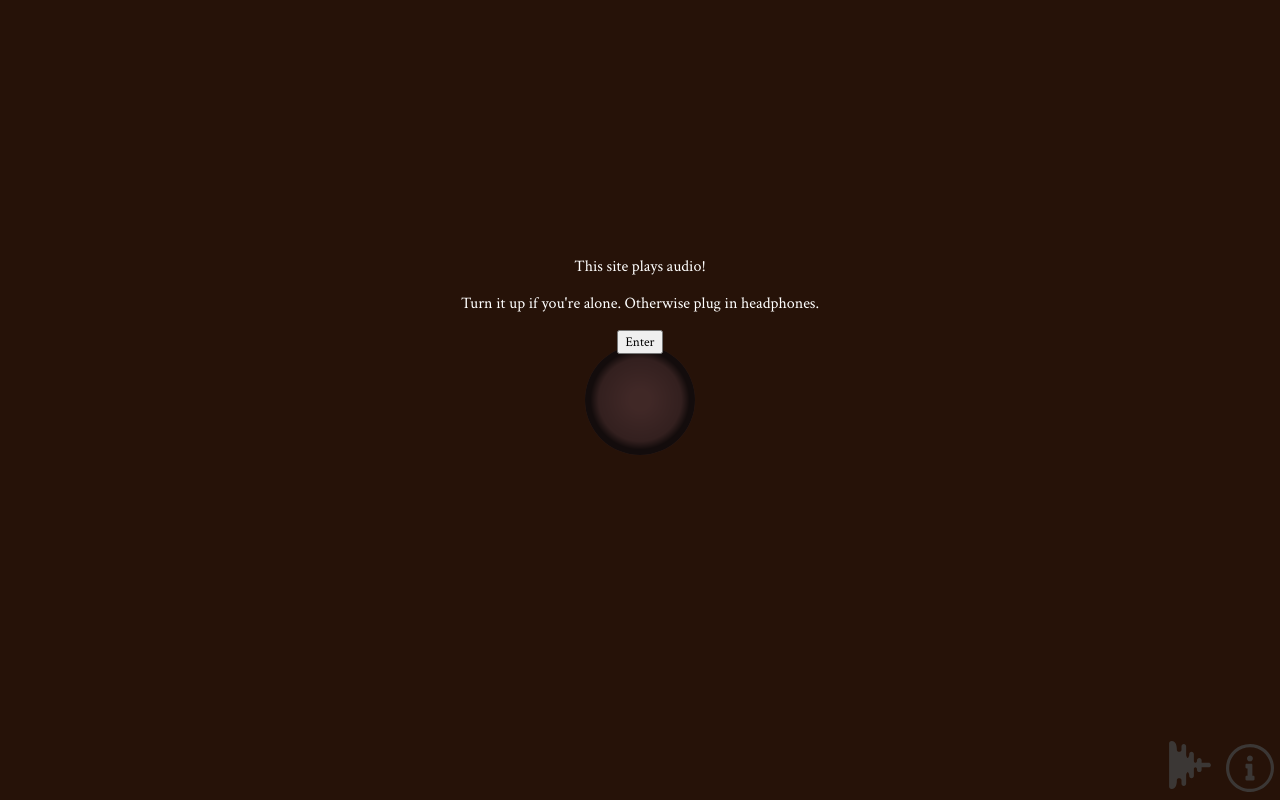
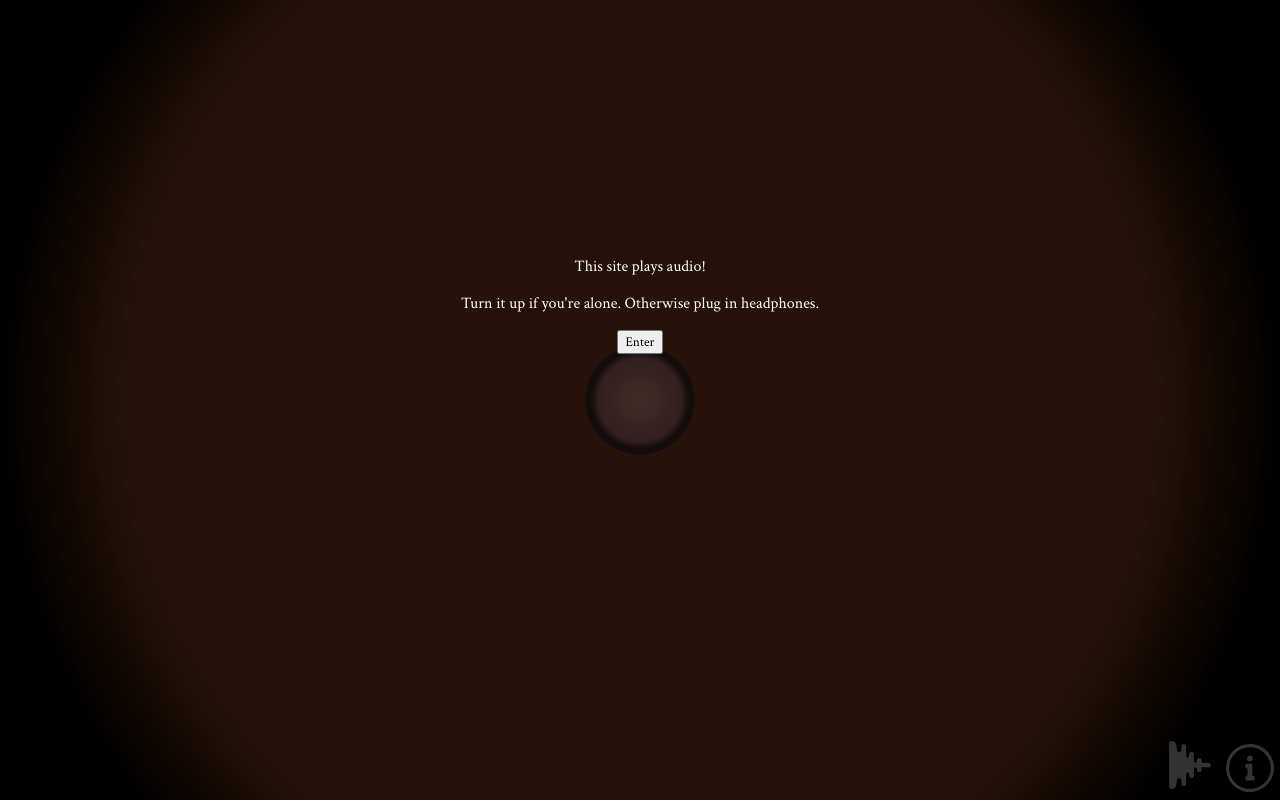
Before and after one commit to nduckwiler/stretch-dreams, a plain HTML site: page index.html in a window 1280 px wide. Drawn offline with nearby package versions, Linux system fonts and the light colour scheme; a web font is replaced by a local one.

Commit message:
Add a vignette that enables infinite play without lag
TODO: the vignette is small, then bounces out when the first sphincter
is hidden. It's a jarring experience. Maybe it should start outside of
the screen then come in with the disappearing sphincters?

```diff
--- a/index.html
+++ b/index.html
@@ -255,6 +255,11 @@ button#close-credits {
         <stop offset="90%" stop-color="black" stop-opacity=".7" />
         <stop offset="100%" stop-color="black" stop-opacity=".7" />
       </radialGradient>
+      <radialGradient id="black-to-clear">
+        <stop offset="0%" stop-color="black" stop-opacity="1" />
+        <stop offset="80%" stop-color="black" stop-opacity="1" />
+        <stop offset="100%" stop-color="black" stop-opacity="0" />
+      </radialGradient>
     </defs>
 
   </svg>
--- a/main.js
+++ b/main.js
@@ -90,6 +90,50 @@ window.onload = () => {
     .append('use')
       .attr('href', '#circle-1')
       .attr('xlink:href', '#circle-1');
+
+  // Append vignette container
+  const center = {x: s.width / 2, y: s.height / 2};
+  const biggerDimension = s.width > s.height ? s.width : s.height;
+  const vignetteGroup = svg.append('g')
+      .attr('id', 'vignette-container')
+      .style('pointer-events', 'none');
+
+  // Append rectangle of darkness
+  vignetteGroup.append('rect')
+    .attr('id', 'darkness')
+    .attr('x', 0)
+    .attr('y', 0)
+    .attr('width', s.width)
+    .attr('height', s.height)
+    .attr('fill', 'black');
+
+  // Append a mask that "colors in the exterior of a circle"
+  const vignetteMask = svg.select('defs')
+    .append('mask')
+      .attr('id', 'vignette-mask');
+
+  // The rectangle represents the part of the target that will be drawn
+  vignetteMask.append('rect')
+      .attr('id', 'outer-shape')
+      .attr('x', 0)
+      .attr('y', 0)
+      .attr('width', s.width)
+      .attr('height', s.height)
+      .attr('fill', 'white');
+
+  // The circle represents the part of the target that WILL NOT be drawn
+  // Except a little bit at the edges, thanks to a radial gradient
+  vignetteMask.append('circle')
+      .attr('id', 'inner-shape')
+      .attr('cx', center.x)
+      .attr('cy', center.y)
+      .attr('r', 1)
+      .attr('transform', `translate(${center.x}, ${center.y}) scale(${s.radius*scaleFactor}) translate(${-center.x}, ${-center.y})`)
+      .attr('fill', 'url(#black-to-clear)');
+
+  // Apply the mask to rectangle of darkness
+  vignetteGroup.select('#darkness')
+      .attr('mask', 'url(#vignette-mask)');
 
   // Display visuals and audio when enter button is clicked
   enterButton.on('click', async function() {
@@ -227,10 +271,17 @@ window.onload = () => {
       s.level++;
 
       // Clean up earlier circles
-      // TODO: how can I make this work endlessly?
-      const oldLevel = s.level - 35;
+      const oldLevel = s.level - 25;
       const oldGroup = d3.select(`#group-${oldLevel}`);
-      if (s.level < 60 && oldGroup) { oldGroup.attr('visibility', 'hidden')};
+      if (!oldGroup.empty()) {
+        oldGroup.attr('visibility', 'hidden');
+
+        const oldestVisibleGroup = d3.select('#sphincter-container [visibility=visible]');
+        const oldestVisibleDiameter = oldestVisibleGroup.node().getBoundingClientRect().width;
+
+        vignetteMask.select('#inner-shape')
+            .attr('transform', `translate(${center.x}, ${center.y}) scale(${oldestVisibleDiameter/2}) translate(${-center.x}, ${-center.y})`);
+      }
 
       // Set up for new circle
       s.radius = s.radius - 0.25;
@@ -273,7 +324,8 @@ window.onload = () => {
       // Append a g, clipped by the previous circle
       const g = sphincterGroup.append('g')
           .attr('id', 'group-' + s.level)
-          .attr('clip-path', `url(#clip-${s.level - 1})`);
+          .attr('clip-path', `url(#clip-${s.level - 1})`)
+          .attr('visibility', 'visible');
 
       // Append a solid shape <use>ing the new circle
       g.append('use')
```
